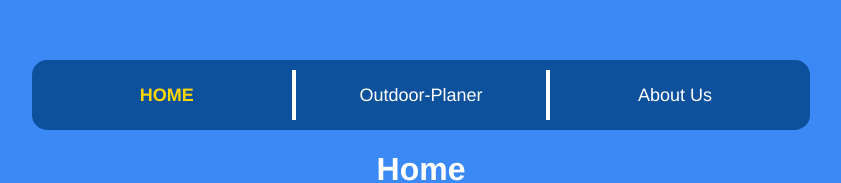
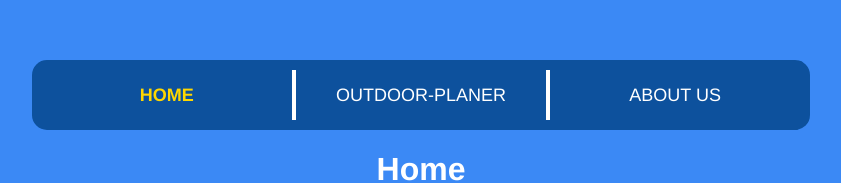
Before and after one commit to adriansuciu09/grabo, a Vue app: page / in a window 1280 px wide. Shown: the top 183 px of the page, without its empty margins (219-1060 px from the left). Built offline with nearby package versions, Linux system fonts and the light colour scheme; no server answers.

Commit message:
Name Navbar wurde nur richtig umgeändert

```diff
--- a/src/components/Navbar.vue
+++ b/src/components/Navbar.vue
@@ -10,7 +10,8 @@
 
 <script>
 export default {
-  name: 'Navbar-one',
+  // eslint-disable-next-line vue/multi-word-component-names
+  name: 'Navbar',
   data() {
     return {
       activePage: 'home'
@@ -54,7 +55,7 @@ li {
   font-size: 18px;
   display: inline-block;
   position: relative;
-  //text-transform: uppercase;
+  text-transform: uppercase;
   text-align: center;
   color: white;
   cursor: pointer;
```
